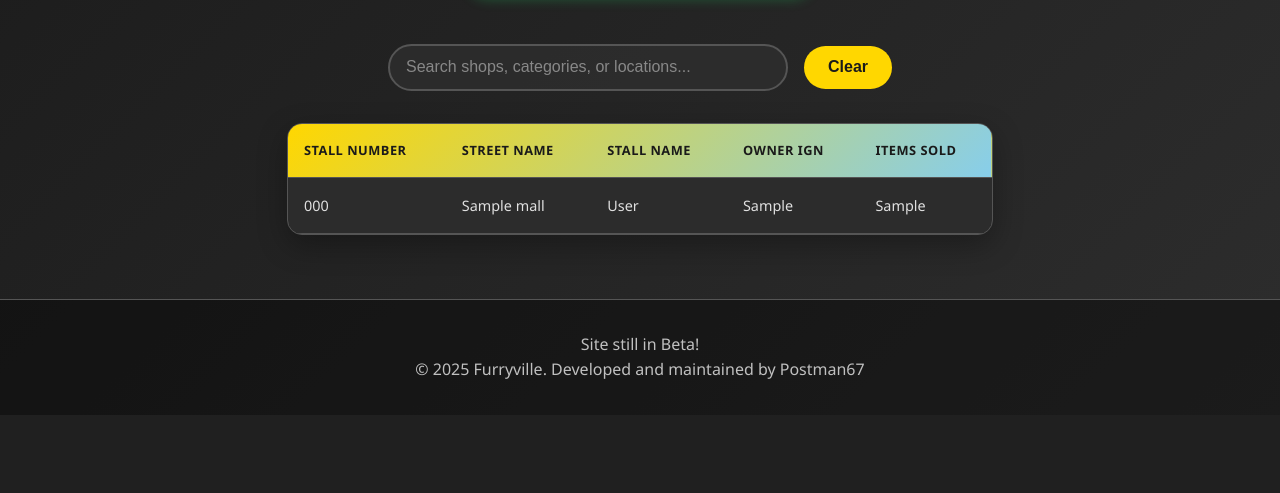
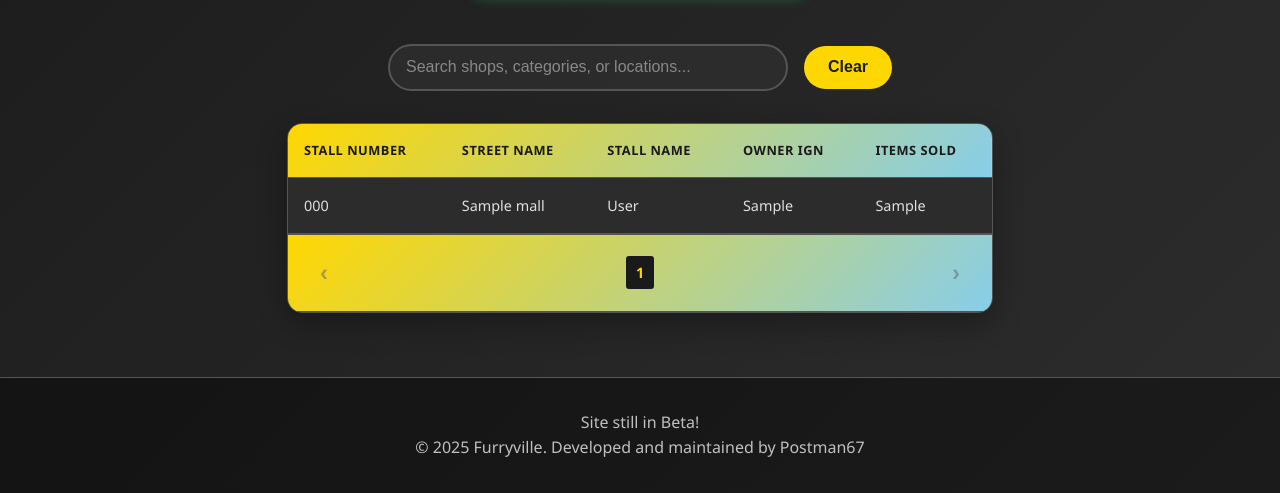
Before and after one commit to Postman67/furryville-index, a Flask app: page /the-mall in a window 1280 px wide. Shown: the part 388-881 px from the top of the page. Before the commit the page ends 767 px from the top, so only its background shows below. Run offline with Flask 3, Linux system fonts and the light colour scheme; tables that the repository leaves empty or names only in its code hold one stand-in row (values such as "Sample post"); data that the repository does not hold is empty.

Commit message:
Added pagination

```diff
--- a/static/css/style.css
+++ b/static/css/style.css
@@ -388,6 +388,79 @@ body {
     background-color: rgba(255, 255, 255, 0.05);
 }
 
+/* Pagination Footer */
+.pagination-footer {
+    background: linear-gradient(135deg, #ffd700 0%, #87ceeb 100%);
+    color: #1a1a1a;
+    border-top: 2px solid #555;
+    padding: 1rem;
+}
+
+.pagination-controls {
+    display: flex;
+    justify-content: space-between;
+    align-items: center;
+    width: 100%;
+}
+
+.pagination-btn {
+    background: none;
+    border: none;
+    color: #1a1a1a;
+    font-size: 1.5rem;
+    font-weight: bold;
+    cursor: pointer;
+    padding: 0.5rem 1rem;
+    border-radius: 5px;
+    transition: all 0.3s ease;
+    min-width: 40px;
+}
+
+.pagination-btn:hover:not(:disabled) {
+    background: rgba(26, 26, 26, 0.2);
+    color: #000;
+}
+
+.pagination-btn:disabled {
+    color: #666;
+    cursor: not-allowed;
+    opacity: 0.5;
+}
+
+.pagination-info {
+    display: flex;
+    align-items: center;
+    gap: 0.5rem;
+}
+
+.page-number {
+    color: #1a1a1a;
+    font-weight: bold;
+    padding: 0.3rem 0.6rem;
+    border-radius: 3px;
+    cursor: pointer;
+    transition: all 0.3s ease;
+    min-width: 20px;
+    text-align: center;
+}
+
+.page-number:hover:not(.current) {
+    background: rgba(26, 26, 26, 0.2);
+    color: #000;
+}
+
+.page-number.current {
+    background: #1a1a1a;
+    color: #ffd700;
+    font-weight: bold;
+}
+
+.dots {
+    color: #555;
+    font-weight: bold;
+    padding: 0.3rem;
+}
+
 .status-badge {
     padding: 0.3rem 0.8rem;
     border-radius: 15px;
--- a/static/js/main.js
+++ b/static/js/main.js
@@ -2,6 +2,15 @@
 
 document.addEventListener('DOMContentLoaded', function() {
     console.log('🐾 Furryville Index loaded successfully!');
+
+    // Pagination state
+    window.paginationState = {
+        currentPage: 1,
+        itemsPerPage: 20,
+        totalItems: 0,
+        totalPages: 0,
+        allData: []
+    };
 
     // Add smooth scrolling for anchor links
     document.querySelectorAll('a[href^="#"]').forEach(anchor => {
@@ -92,8 +101,17 @@ async function loadShopData() {
         const data = await response.json();
         console.log('Shop data loaded:', data);
 
-        // Update table with database data
-        updateShopTable(data.shops || []);
+        // Store all data for pagination
+        window.paginationState.allData = data.shops || [];
+        window.paginationState.totalItems = window.paginationState.allData.length;
+        window.paginationState.totalPages = Math.ceil(window.paginationState.totalItems / window.paginationState.itemsPerPage);
+        window.paginationState.currentPage = 1;
+
+        // Update table with first page of data
+        updateShopTable();
+
+        // Setup pagination controls
+        setupPagination();
 
         hideLoadingIndicator();
         showNotification(`Loaded ${data.shops?.length || 0} shops from database`, 'success');
@@ -108,22 +126,27 @@ async function loadShopData() {
     }
 }
 
-// Update shop table with database data
-function updateShopTable(shops) {
+// Update shop table with current page data
+function updateShopTable() {
     const tableBody = document.querySelector('#shopTable tbody');
     if (!tableBody) return;
+
+    const { currentPage, itemsPerPage, allData } = window.paginationState;
+    const startIndex = (currentPage - 1) * itemsPerPage;
+    const endIndex = startIndex + itemsPerPage;
+    const pageData = allData.slice(startIndex, endIndex);
 
     // Clear existing rows
     tableBody.innerHTML = '';
 
-    if (shops.length === 0) {
+    if (pageData.length === 0) {
         // Don't show any message - just leave table empty
         console.log('No shops in database - table left empty');
         return;
     }
 
-    // Add database rows
-    shops.forEach(shop => {
+    // Add database rows for current page
+    pageData.forEach(shop => {
         const row = document.createElement('tr');
 
         // Handle different table structures
@@ -148,7 +171,7 @@ function updateShopTable(shops) {
         tableBody.appendChild(row);
     });
 
-    console.log(`Updated table with ${shops.length} shops from database`);
+    console.log(`Updated table with ${pageData.length} shops from database (page ${currentPage})`);
 }
 
 // Show loading indicator
@@ -396,3 +419,109 @@ async function checkDatabaseStatus() {
         `;
     }
 }
+
+// Pagination Functions
+function setupPagination() {
+    const prevBtn = document.getElementById('prevPage');
+    const nextBtn = document.getElementById('nextPage');
+
+    if (!prevBtn || !nextBtn) return;
+
+    // Add event listeners
+    prevBtn.addEventListener('click', () => {
+        if (window.paginationState.currentPage > 1) {
+            window.paginationState.currentPage--;
+            updateShopTable();
+        }
+    });
+
+    nextBtn.addEventListener('click', () => {
+        if (window.paginationState.currentPage < window.paginationState.totalPages) {
+            window.paginationState.currentPage++;
+            updateShopTable();
+        }
+    });
+
+    // Add click handlers for page numbers
+    document.addEventListener('click', (e) => {
+        if (e.target.classList.contains('page-number') && !e.target.classList.contains('current')) {
+            const pageNum = parseInt(e.target.textContent);
+            if (pageNum && pageNum <= window.paginationState.totalPages) {
+                window.paginationState.currentPage = pageNum;
+                updateShopTable();
+            }
+        }
+    });
+
+    updatePaginationDisplay();
+}
+
+function updatePaginationDisplay() {
+    const { currentPage, totalPages } = window.paginationState;
+
+    // Update button states
+    const prevBtn = document.getElementById('prevPage');
+    const nextBtn = document.getElementById('nextPage');
+
+    if (prevBtn) {
+        prevBtn.disabled = currentPage === 1;
+    }
+
+    if (nextBtn) {
+        nextBtn.disabled = currentPage === totalPages || totalPages === 0;
+    }
+
+    // Update page numbers
+    const currentPageEl = document.getElementById('currentPage');
+    const firstPageEl = document.getElementById('firstPage');
+    const lastPageEl = document.getElementById('lastPage');
+    const prevPageNumEl = document.getElementById('prevPageNum');
+    const nextPageNumEl = document.getElementById('nextPageNum');
+    const leftDotsEl = document.getElementById('leftDots');
+    const rightDotsEl = document.getElementById('rightDots');
+
+    if (!currentPageEl) return;
+
+    currentPageEl.textContent = currentPage;
+
+    // Hide all elements initially
+    [firstPageEl, lastPageEl, prevPageNumEl, nextPageNumEl, leftDotsEl, rightDotsEl].forEach(el => {
+        if (el) el.style.display = 'none';
+    });
+
+    if (totalPages <= 1) return;
+
+    // Show first page if not current and not adjacent
+    if (currentPage > 3 && firstPageEl) {
+        firstPageEl.style.display = 'inline';
+        firstPageEl.textContent = '1';
+    }
+
+    // Show left dots if there's a gap
+    if (currentPage > 4 && leftDotsEl) {
+        leftDotsEl.style.display = 'inline';
+    }
+
+    // Show previous page number
+    if (currentPage > 1 && prevPageNumEl) {
+        prevPageNumEl.style.display = 'inline';
+        prevPageNumEl.textContent = currentPage - 1;
+    }
+
+    // Show next page number
+    if (currentPage < totalPages && nextPageNumEl) {
+        nextPageNumEl.style.display = 'inline';
+        nextPageNumEl.textContent = currentPage + 1;
+    }
+
+    // Show right dots if there's a gap
+    if (currentPage < totalPages - 3 && rightDotsEl) {
+        rightDotsEl.style.display = 'inline';
+    }
+
+    // Show last page if not current and not adjacent
+    if (currentPage < totalPages - 2 && lastPageEl) {
+        lastPageEl.style.display = 'inline';
+        lastPageEl.textContent = totalPages;
+    }
+}
--- a/templates/the_mall.html
+++ b/templates/the_mall.html
@@ -41,6 +41,25 @@
                     <tbody>
                         <!-- Table will be populated by JavaScript with database data -->
                     </tbody>
+                    <tfoot>
+                        <tr>
+                            <td colspan="5" class="pagination-footer">
+                                <div class="pagination-controls">
+                                    <button id="prevPage" class="pagination-btn prev-btn" disabled>‹</button>
+                                    <div class="pagination-info">
+                                        <span id="firstPage" class="page-number">1</span>
+                                        <span id="leftDots" class="dots">...</span>
+                                        <span id="prevPageNum" class="page-number"></span>
+                                        <span id="currentPage" class="page-number current">1</span>
+                                        <span id="nextPageNum" class="page-number"></span>
+                                        <span id="rightDots" class="dots">...</span>
+                                        <span id="lastPage" class="page-number"></span>
+                                    </div>
+                                    <button id="nextPage" class="pagination-btn next-btn">›</button>
+                                </div>
+                            </td>
+                        </tr>
+                    </tfoot>
                 </table>
             </div>
         </section>
```
Also changed, not shown: templates/warp_hall.html (+19 -0 lines).
